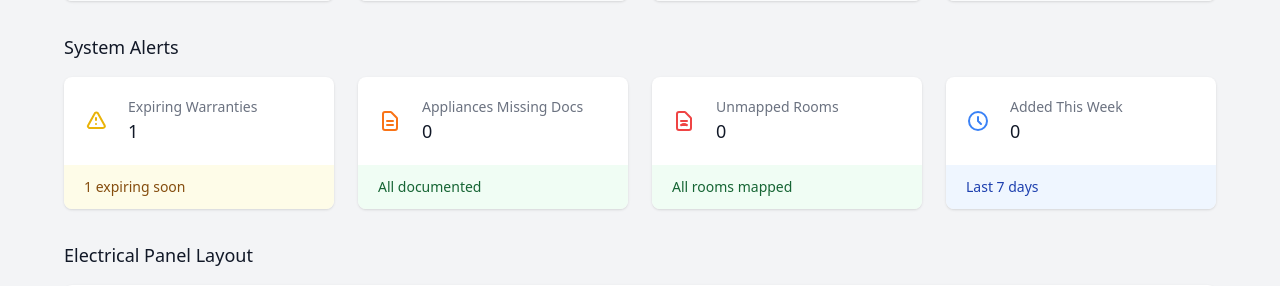
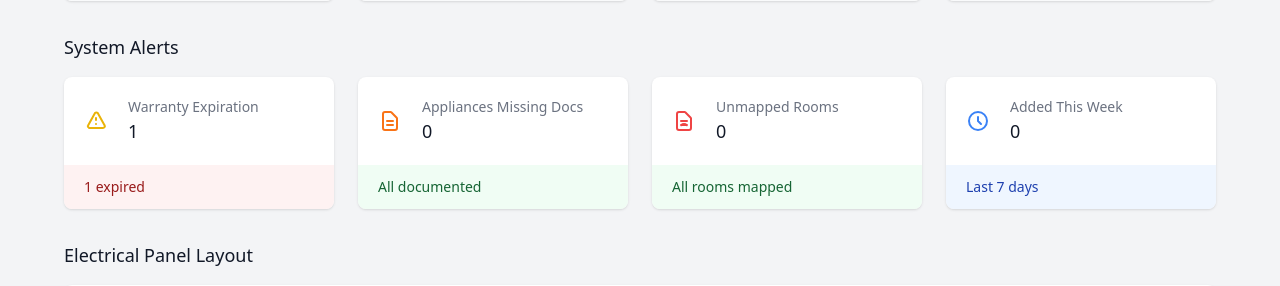
Before and after one commit to soehlert/our-house, a Django app: page / in a window 1280 px wide; the page is wider, and only the part inside the window is pictured. Shown: the part 319-605 px from the top of that part. Run offline with Django 5.2, Linux system fonts and the light colour scheme; tables that the repository leaves empty hold one stand-in row (values such as "Sample post"); some libraries are stand-ins or nearby versions.

Commit message:
fix(UX): remove add buttons from lists that shouldnt have them and make sure the warranty alert card works properly in all cases
sometimes theres nothing, sometimes an expired one only, sometimes both, sometimes just expiring

```diff
--- a/templates/tracker/alert_cards/missing_docs_list.html
+++ b/templates/tracker/alert_cards/missing_docs_list.html
@@ -2,8 +2,6 @@
 
 {% block list_title %}Missing Documentation{% endblock %}
 {% block list_description %}Appliances that need an owners manual{% endblock %}
-{% block create_url %}{% url 'tracker:appliance_create' %}{% endblock %}
-{% block create_button_text %}Add Appliance{% endblock %}
 
 {% block search_bar %}
 <div class="px-6 py-4 bg-gray-50 border-b border-gray-200">
--- a/templates/tracker/alert_cards/recent_additions_list.html
+++ b/templates/tracker/alert_cards/recent_additions_list.html
@@ -2,8 +2,6 @@
 
 {% block list_title %}Recent Additions{% endblock %}
 {% block list_description %}Items added to the system in the last 7 days{% endblock %}
-{% block create_url %}{% url 'tracker:home' %}{% endblock %}
-{% block create_button_text %}Back to Dashboard{% endblock %}
 
 {% block search_bar %}
 <div class="px-6 py-4 bg-gray-50 border-b border-gray-200">
--- a/templates/tracker/alert_cards/unmapped_rooms_list.html
+++ b/templates/tracker/alert_cards/unmapped_rooms_list.html
@@ -2,8 +2,6 @@
 
 {% block list_title %}Unmapped Rooms{% endblock %}
 {% block list_description %}Rooms that don't have any circuits or outlets mapped{% endblock %}
-{% block create_url %}{% url 'tracker:room_create' %}{% endblock %}
-{% block create_button_text %}Add Room{% endblock %}
 
 {% block search_bar %}
 <div class="px-6 py-4 bg-gray-50 border-b border-gray-200">
--- a/templates/tracker/alert_cards/expiring_warranties_list.html
+++ b/templates/tracker/alert_cards/warranty_expiration_list.html
@@ -1,9 +1,8 @@
 {% extends 'tracker/base_list.html' %}
 
-{% block list_title %}Warranty Status{% endblock %}
+{% block list_title %}Warranty Expiration Status{% endblock %}
 {% block list_description %}Appliances with expired or expiring warranties{% endblock %}
-{% block create_url %}{% url 'tracker:appliance_create' %}{% endblock %}
-{% block create_button_text %}Add Appliance{% endblock %}
+
 
 {% block search_bar %}
 <div class="px-6 py-4 bg-gray-50 border-b border-gray-200">
--- a/templates/tracker/base_list.html
+++ b/templates/tracker/base_list.html
@@ -9,6 +9,7 @@
                 <h1 class="text-2xl font-bold text-gray-900">{% block list_title %}Items{% endblock %}</h1>
                 <p class="mt-1 text-sm text-gray-600">{% block list_description %}Manage your items{% endblock %}</p>
             </div>
+            {% if show_create_button != False %}
                 <a href="{% block create_url %}#{% endblock %}"
                    class="inline-flex items-center px-4 py-2 border border-transparent text-sm font-medium rounded-md text-white bg-blue-600 hover:bg-blue-700 focus:outline-none transition-colors">
                     <svg class="mr-2 h-4 w-4" fill="none" stroke="currentColor" viewBox="0 0 24 24">
@@ -16,9 +17,9 @@
                     </svg>
                     {% block create_button_text %}Add Item{% endblock %}
                 </a>
+            {% endif %}
         </div>
     </div>
-
     <!-- Search/Filter Bar -->
     {% block search_bar %}
     <div class="px-6 py-4 bg-gray-50 border-b border-gray-200">
@@ -35,7 +36,6 @@
         </div>
     </div>
     {% endblock %}
-
     <!-- Content -->
     <div class="px-6 py-4 bg-white">
         {% block list_content %}
--- a/templates/tracker/home.html
+++ b/templates/tracker/home.html
@@ -118,19 +118,35 @@
                         </div>
                         <div class="ml-5 w-0 flex-1">
                             <dl>
-                                    <dt class="text-sm font-medium text-gray-500 truncate">Expiring Warranties</dt>
-                                    <dd class="text-lg font-medium text-gray-900">{{ expiring_warranties_count }}</dd>
+                                <dt class="text-sm font-medium text-gray-500 truncate">Warranty Expiration</dt>
+                                <dd class="text-lg font-medium text-gray-900">{{ total_count|default:0 }}</dd>
                             </dl>
                         </div>
                     </div>
                 </div>
-                    {% if expiring_warranties_count > 0 %}
+                {% if total_count > 0 %}
+                    {% if expiring_appliances %}
                         <div class="bg-yellow-50 px-5 py-3">
                             <div class="text-sm">
-                            <span class="font-medium text-yellow-800">{{ expiring_warranties_count }} expiring soon</span>
+                                <span class="font-medium text-yellow-800">
+                                    {{ expiring_appliances|length }} expiring soon
+                                    {% if expired_appliances %}
+                                        • {{ expired_appliances|length }} expired
+                                    {% endif %}
+                                </span>
                             </div>
                         </div>
+                    {% elif expired_appliances %}
+                        <div class="bg-red-50 px-5 py-3">
+                            <div class="text-sm">
+                                <span class="font-medium text-red-800">
+                                    {{ expired_appliances|length }} expired
+                                </span>
+                            </div>
+                        </div>
+                    {% endif %}
                 {% else %}
+                    <!-- No warranty issues -->
                     <div class="bg-green-50 px-5 py-3">
                         <div class="text-sm">
                             <span class="font-medium text-green-800">All warranties current</span>
--- a/tracker/views/home_views.py
+++ b/tracker/views/home_views.py
@@ -9,15 +9,31 @@ from tracker.models import Room, Appliance, PurchaseLocation, PaintColor, Circui
 from tracker.utils import generate_electrical_panel_image
 
 
+def _get_warranty_data():
+    """Helper function to get warranty expiration data."""
+    today = timezone.now().date()
+
+    expired_appliances = Appliance.objects.filter(
+        warranty_expires__lt=today,
+        warranty_expires__isnull=False
+    ).order_by('warranty_expires')
+
+    expiring_appliances = Appliance.objects.filter(
+        warranty_expires__gte=today,
+        warranty_expires__lte=today + timedelta(days=90)
+    ).order_by('warranty_expires')
+
+    return {
+        'expired_appliances': expired_appliances,
+        'expiring_appliances': expiring_appliances,
+        'total_count': expired_appliances.count() + expiring_appliances.count(),
+    }
+
 def home(request):
     """Home page showing overview of all data."""
 
     # Expiring warranties (next 90 days) ignoring appliances without a warranty date
-    expiring_warranties = Appliance.objects.filter(
-        warranty_expires__lte=timezone.now().date() + timedelta(days=90)
-    ).exclude(
-        warranty_expires__isnull=True
-    ).count()
+    warranty_data = _get_warranty_data()
 
     # Rooms with no circuits or outlets mapped
     unmapped_rooms = Room.objects.filter(
@@ -66,12 +82,12 @@ def home(request):
         'location_count': PurchaseLocation.objects.count(),
         'paint_color_count': PaintColor.objects.count(),
         'circuit_count': Circuit.objects.count(),
-        'expiring_warranties_count': expiring_warranties,
         'unmapped_rooms_count': unmapped_rooms,
         'recent_items_count': recent_count,
         'missing_docs_count': missing_docs,
         'recent_items': recent_items,
         'svg_content': svg_content,
+        **warranty_data,
     }
     return render(request, 'tracker/home.html', context)
 
@@ -79,29 +95,21 @@ def home(request):
 def missing_docs_list(request):
     """Show appliances missing documentation."""
     appliances = Appliance.objects.filter(owners_manual='').order_by('name')
-    context = {'appliances': appliances}
+    context = {
+        'appliances': appliances,
+        'show_create_button': False
+    }
     return render(request, 'tracker/alert_cards/missing_docs_list.html', context)
 
 def expiring_warranties_list(request):
     """Show appliances with expiring or expired warranties."""
-    today = timezone.now().date()
-
-    expired_appliances = Appliance.objects.filter(
-        warranty_expires__lt=today,
-        warranty_expires__isnull=False
-    ).order_by('warranty_expires')
-
-    expiring_appliances = Appliance.objects.filter(
-        warranty_expires__gte=timezone.now().date(),
-        warranty_expires__lte=today + timedelta(days=90)
-    ).order_by('warranty_expires')
-
+    warranty_data = _get_warranty_data()
+    warranty_data['show_create_button'] = False
+    print(f"DEBUG: warranty_data = {warranty_data}")  # Add this line
     context = {
-        'expired_appliances': expired_appliances,
-        'expiring_appliances': expiring_appliances,
-        'total_count': expired_appliances.count() + expiring_appliances.count(),
+        **warranty_data,
     }
-    return render(request, 'tracker/alert_cards/expiring_warranties_list.html', context)
+    return render(request, 'tracker/alert_cards/warranty_expiration_list.html', context)
 
 
 def unmapped_rooms_list(request):
@@ -110,7 +118,10 @@ def unmapped_rooms_list(request):
         Q(circuits__isnull=True) & Q(outlets__isnull=True)
     ).distinct().order_by('name')
 
-    context = {'rooms': rooms}
+    context = {
+        'rooms': rooms,
+        'show_create_button': False
+    }
     return render(request, 'tracker/alert_cards/unmapped_rooms_list.html', context)
 
 def recent_additions_list(request):
@@ -135,5 +146,6 @@ def recent_additions_list(request):
 
     context = {
         'recent_items': recent_items,
+        'show_create_button': False,
     }
     return render(request, 'tracker/alert_cards/recent_additions_list.html', context)
```
Lines whose indentation alone changed are shown as unchanged.
